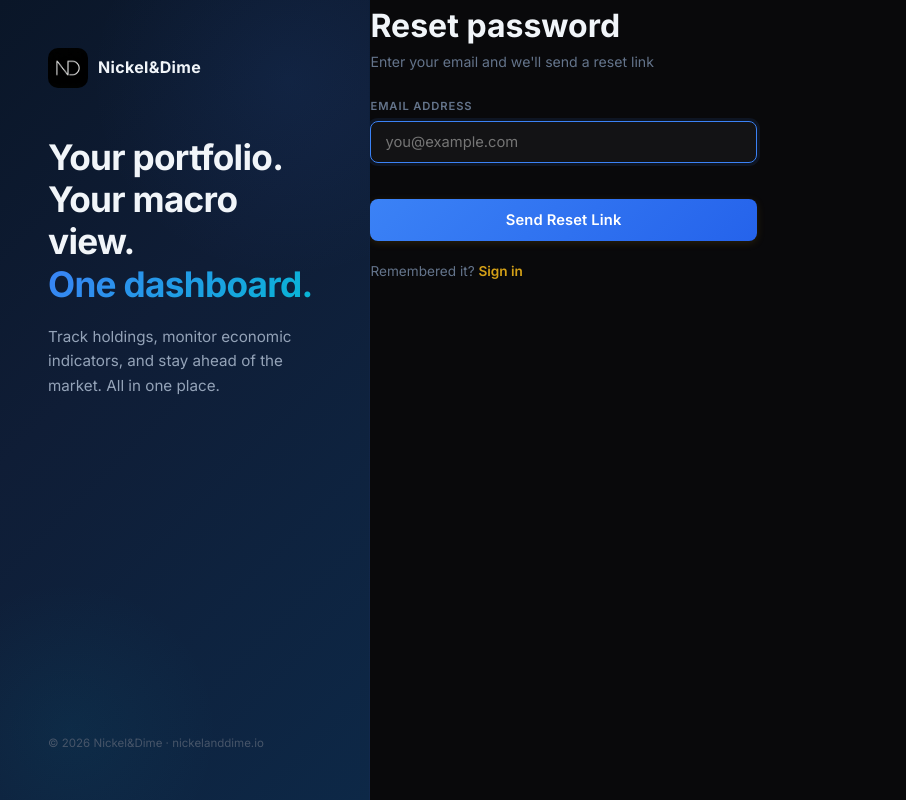
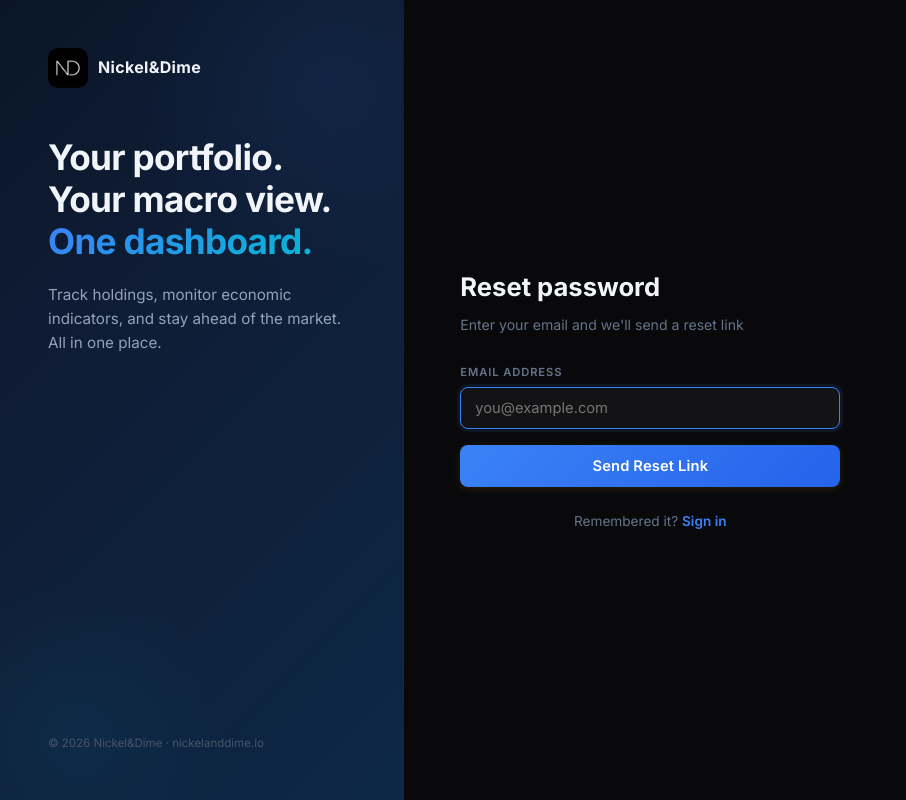
Before and after one commit to curtisboortz/nickel-and-dime, a Flask app: template app/templates/auth/forgot_password.html in a window 1280 px wide. Shown: the whole page, without its empty margins (0-906 px from the left). Run offline with Flask 3, Linux system fonts and the light colour scheme; the template is opened without the code that fills it, so the values that code supplies are empty.

Commit message:
fix: use correct auth-form-panel/auth-form-wrap classes so reset pages center properly
Made-with: Cursor

```diff
--- a/app/templates/auth/forgot_password.html
+++ b/app/templates/auth/forgot_password.html
@@ -18,10 +18,10 @@
   </div>
 
   <!-- Right: Form -->
-  <div class="auth-form-side">
-    <div class="auth-form-box">
+  <div class="auth-form-panel">
+    <div class="auth-form-wrap">
       <h1>Reset password</h1>
-      <p style="color:var(--text-muted);font-size:0.88rem;margin-bottom:24px;">Enter your email and we'll send a reset link</p>
+      <p class="auth-form-sub">Enter your email and we'll send a reset link</p>
 
       {% with messages = get_flashed_messages(with_categories=true) %}
       {% if messages %}
@@ -42,12 +42,12 @@
         <input type="email" id="email" name="email" class="auth-input" required autofocus
                placeholder="you@example.com">
 
-        <button type="submit" class="auth-btn" style="width:100%;margin-top:20px;">Send Reset Link</button>
+        <button type="submit" class="auth-btn">Send Reset Link</button>
       </form>
 
-      <p style="margin-top:20px;font-size:0.85rem;color:var(--text-muted);">
+      <p class="auth-switch">
         Remembered it?
-        <a href="{{ url_for('auth.login') }}" style="color:var(--accent-primary);text-decoration:none;font-weight:600;">Sign in</a>
+        <a href="{{ url_for('auth.login') }}">Sign in</a>
       </p>
     </div>
   </div>
```
Also changed, not shown: app/templates/auth/reset_password.html (+4 -4 lines).
